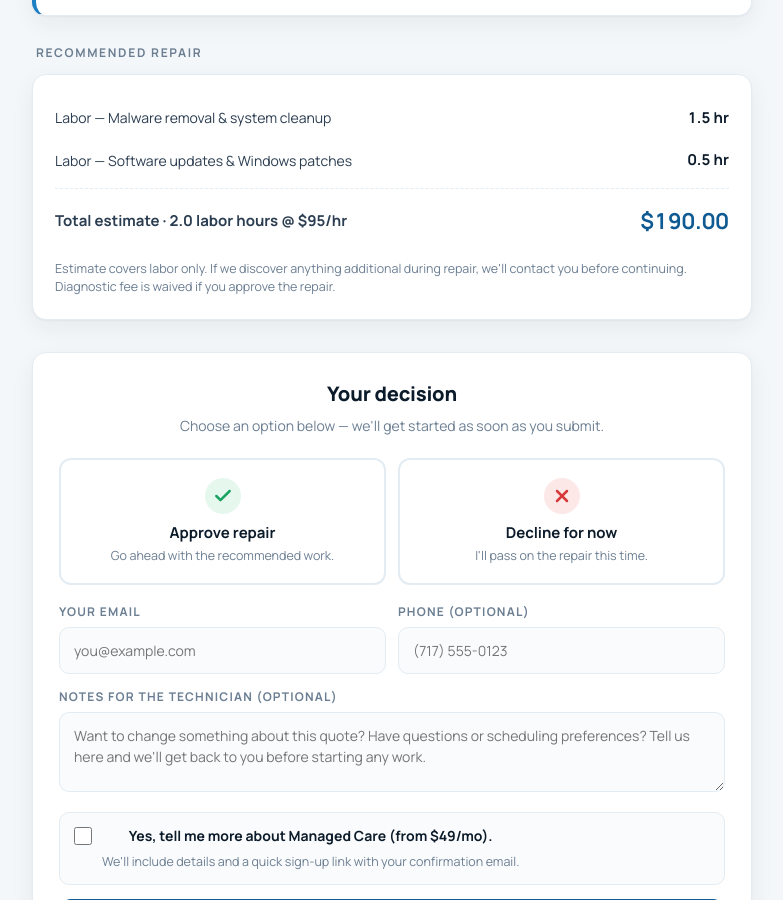
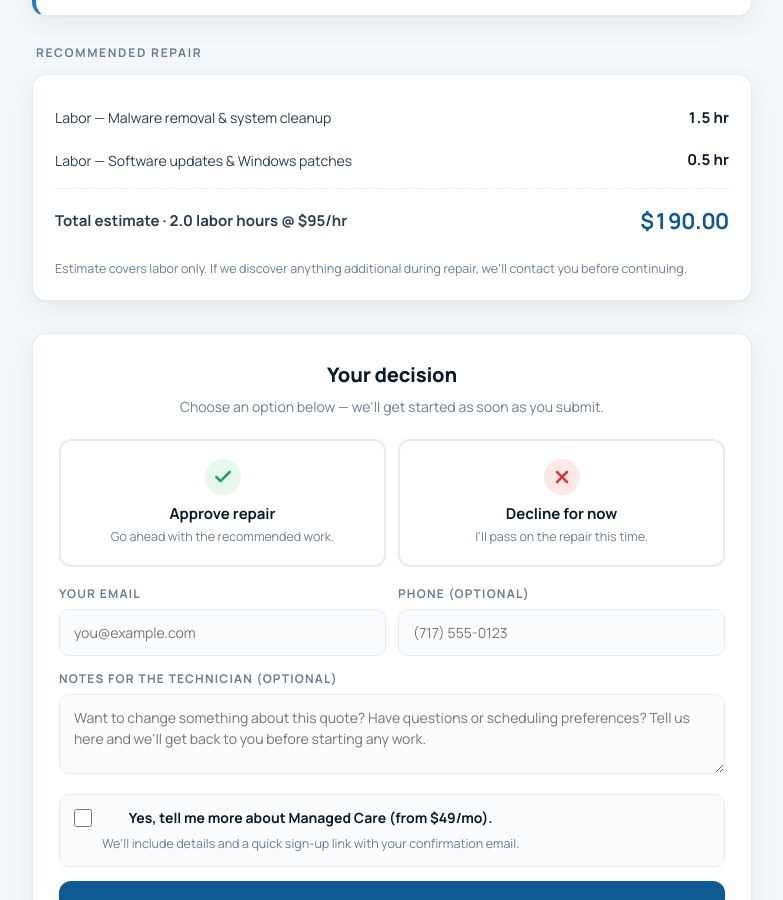
Before and after one commit to oak8513/ycr-site, a Jekyll site: the page quote/index.html, which Jekyll copies as it is, in a window 1280 px wide and 900 px high, scrolled down 1764 px. Shown: the whole window, without its empty margins (248-1031 px from the left). Built offline with Jekyll 4.4.1, drawn with Linux system fonts in a browser that asks for light colours; part of the change alters nothing that is shown.

Commit message:
Quote form: add 6% PA sales tax on parts; drop diagnostic-fee-waived line
- Add SALES_TAX_RATE = 0.06 const; tax applied to parts only (PA does not
  tax repair labor). Inserts a "Sales tax (6% on parts)" row before the
  total when any parts are present, and grand total now includes tax.
- Remove the "Diagnostic fee is waived if you approve the repair." sentence
  from the estimate notes.

Co-Authored-By: Claude Opus 4.7 (1M context) <noreply@anthropic.com>

```diff
--- a/quote/index.html
+++ b/quote/index.html
@@ -878,7 +878,7 @@
         <div class="label">Total estimate · 2.0 labor hours @ $95/hr</div>
         <div class="value">$190.00</div>
       </div>
-      <div class="estimate-note">Estimate covers labor only. If we discover anything additional during repair, we'll contact you before continuing. Diagnostic fee is waived if you approve the repair.</div>
+      <div class="estimate-note">Estimate covers labor only. If we discover anything additional during repair, we'll contact you before continuing.</div>
     </div>
   </section>
 
@@ -975,6 +975,7 @@
   // ============================================================
   const FORMSPREE_ENDPOINT = "https://formspree.io/f/xrerwwlb"; // YCR Repair Estimate form
   const LABOR_RATE = 125; // dollars per labor hour
+  const SALES_TAX_RATE = 0.06; // PA sales tax — applied to parts only (labor is not taxed)
   // Optional: Zapier Catch Hook that fans out a Google Chat DM to the assigned tech.
   // Fire-and-forget — FormSpree remains the source of truth. Set to "" or leave the
   // YOUR_HOOK_ID placeholder to disable.
@@ -1162,14 +1163,26 @@
     });
 
     const laborDollars = totalHours * LABOR_RATE;
-    totalDollars = laborDollars + totalParts;
+    const partsTax = Math.round(totalParts * SALES_TAX_RATE * 100) / 100;
+    totalDollars = laborDollars + totalParts + partsTax;
+
+    // Insert a sales-tax row right before the total row, only if there are parts
+    if (totalParts > 0) {
+      const taxRow = document.createElement('div');
+      taxRow.className = 'estimate-row';
+      taxRow.innerHTML = `
+        <div class="label">Sales tax (6% on parts)</div>
+        <div class="value">${fmtMoney(partsTax)}</div>
+      `;
+      estimate.insertBefore(taxRow, totalRow);
+    }
 
     // Update total row label based on what was charged
     let totalLabel;
     if (totalHours > 0 && totalParts > 0) {
-      totalLabel = `Total · ${totalHours.toFixed(1)} hr labor (${fmtMoney(laborDollars)}) + ${fmtMoney(totalParts)} parts`;
+      totalLabel = `Total · ${totalHours.toFixed(1)} hr labor (${fmtMoney(laborDollars)}) + ${fmtMoney(totalParts)} parts + tax`;
     } else if (totalParts > 0) {
-      totalLabel = `Total · parts`;
+      totalLabel = `Total · parts + tax`;
     } else {
       totalLabel = `Total estimate · ${totalHours.toFixed(1)} labor hours @ $${LABOR_RATE}/hr`;
     }
```
